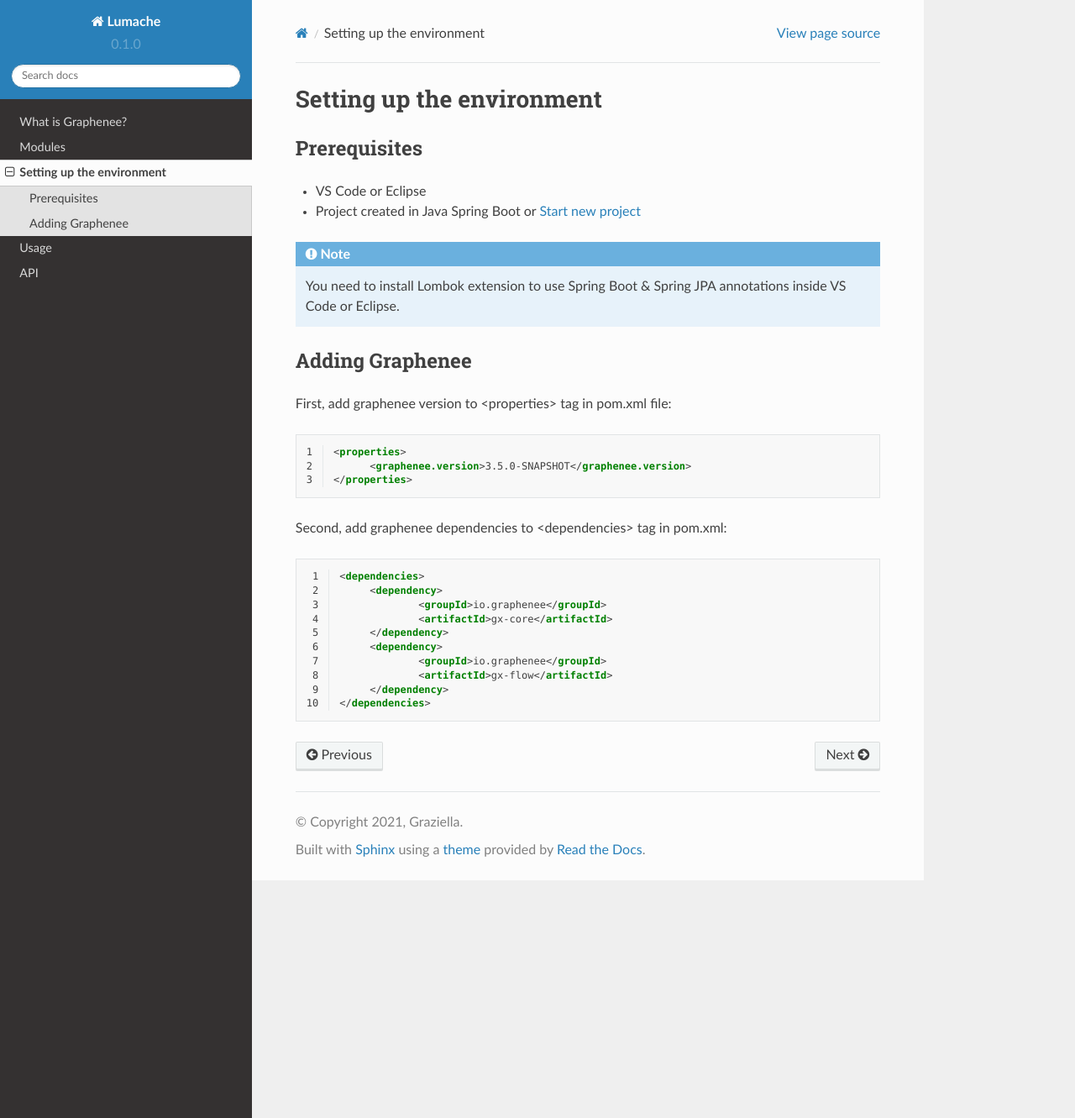
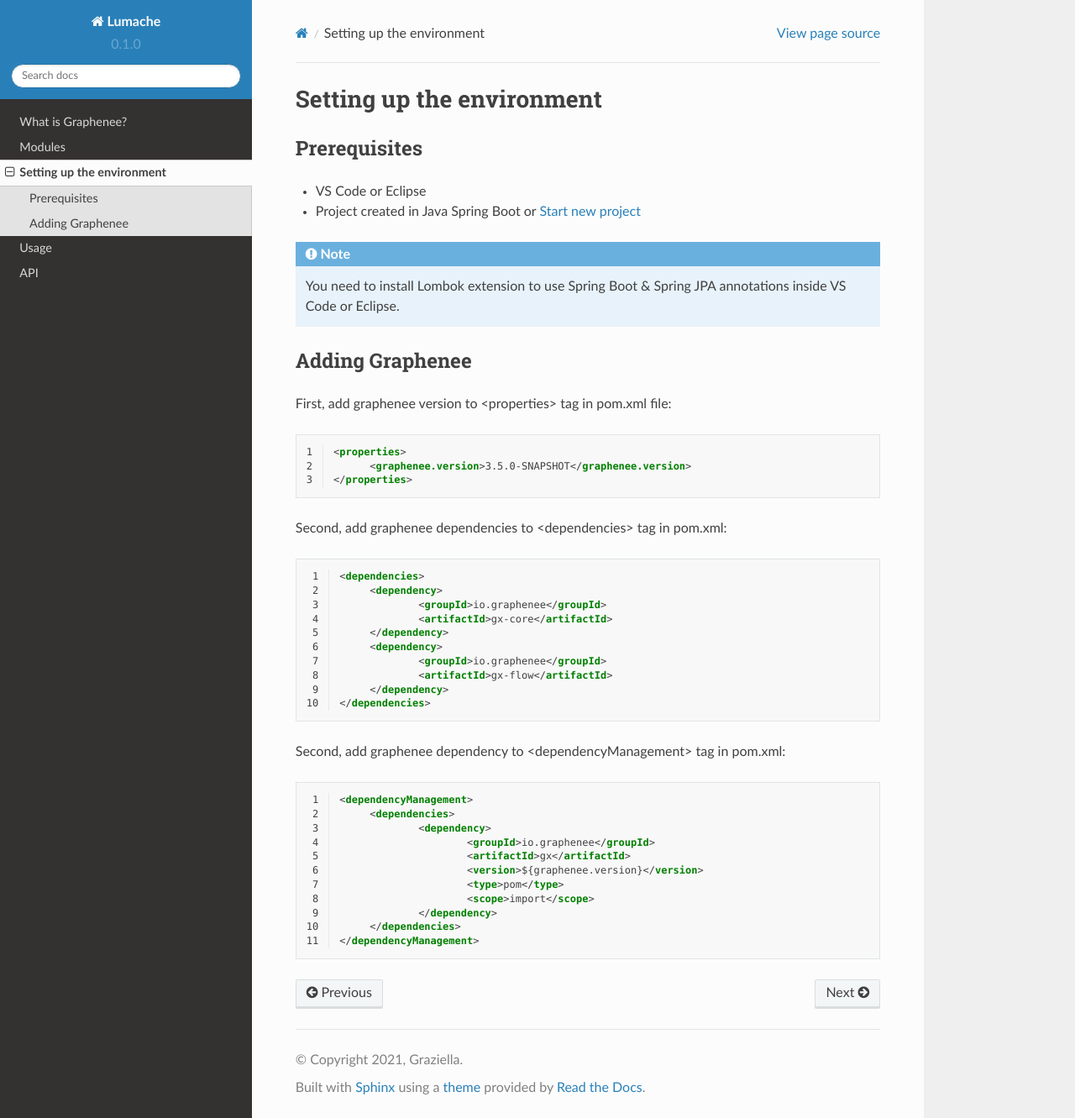
Before and after one commit to subanzafar/rtd-tutorial, a Sphinx documentation site: the page built from docs/source/env.rst, in a window 1280 px wide and 1331 px high. Shown: the whole window at 84% size. Built offline with Sphinx 7.4.7 and the Read the Docs theme 2.0.0, drawn with Linux system fonts in a browser that asks for light colours.

Commit message:
Update env.rst

```diff
--- a/docs/source/env.rst
+++ b/docs/source/env.rst
@@ -37,3 +37,20 @@
 		<artifactId>gx-flow</artifactId>
 	</dependency>
    </dependencies>
+
+Second, add graphenee dependency to <dependencyManagement> tag in pom.xml:
+
+.. code-block:: html
+   :linenos:
+
+   <dependencyManagement>
+   	<dependencies>
+		<dependency>
+			<groupId>io.graphenee</groupId>
+			<artifactId>gx</artifactId>
+			<version>${graphenee.version}</version>
+			<type>pom</type>
+			<scope>import</scope>
+		</dependency>
+	</dependencies>
+   </dependencyManagement>
```
